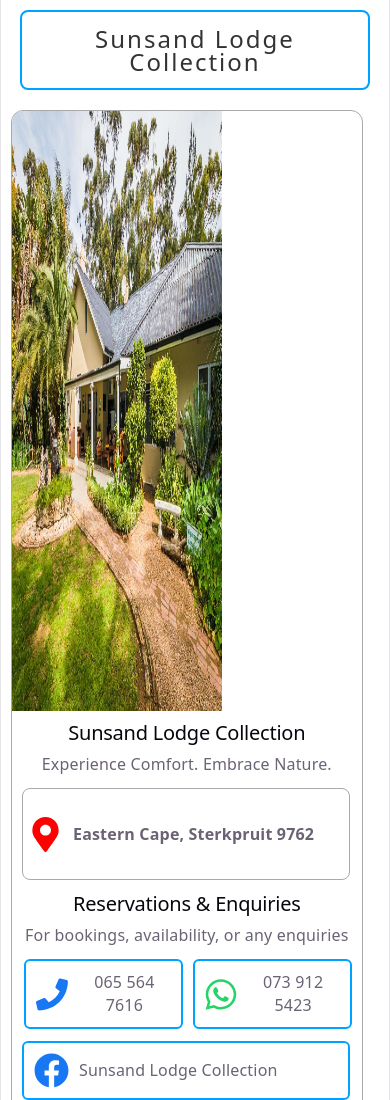
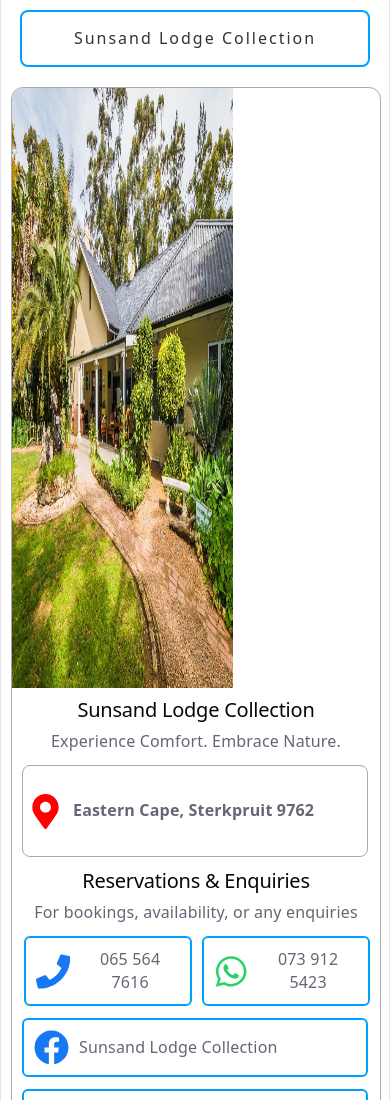
Before and after one commit to siyandatshangela199/Hotel-Lodge-B-B-Demo, a React (Vite) app: page / in a window 390 px wide. Shown: the top 1100 px of the page. Built offline with nearby package versions, Linux system fonts and the light colour scheme.

Commit message:
Improve mobile responsiveness

```diff
--- a/src/App.css
+++ b/src/App.css
@@ -278,7 +278,7 @@
   }
 
   .a {
-    width: 95%;
+    width: 100%;
     height: auto;
     flex-direction: column;
   }
@@ -291,7 +291,7 @@
   .app-container > h1 {
     width: 90%;
     box-sizing: border-box;
-    font-size: 24px;
+    font-size: 16px;
     padding: 15px;
     margin: 10px auto;
   }
@@ -315,4 +315,21 @@
   .card-footer {
     flex-wrap: wrap;
   }
+  .items{
+  display: flex;
+  flex-direction: row;
+  align-items: center;
+  gap: 10px;
+  margin-left: 2px;
+
 }
+.it{
+  display: flex;
+  align-items: center;
+  gap: 10px;
+  font-size: 16px;
+  border: 2px solid rgb(0, 162, 255);
+  border-radius: 6px;
+  padding: 10px;
+}
+}
```
